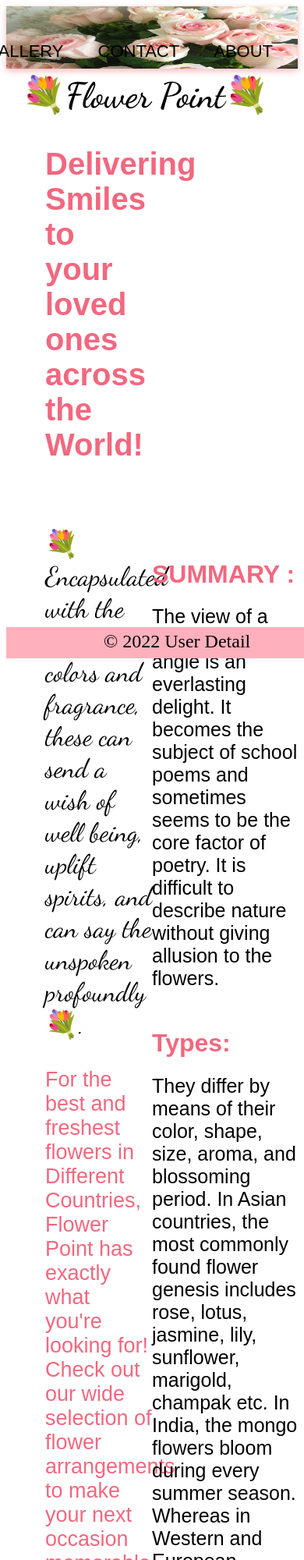
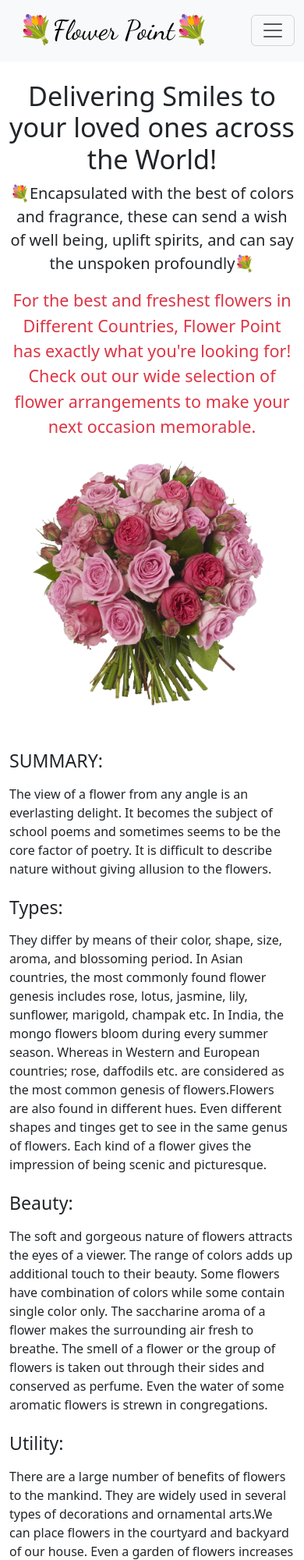
Before and after one commit to kanansharma04/demo-repo, a plain HTML site: page index2.html in a window 390 px wide. Shown: the top 2000 px of the page at 78% size. Drawn offline with nearby package versions, Linux system fonts and the light colour scheme.

Commit message:
first page responsive

```diff
--- a/index2.html
+++ b/index2.html
@@ -1,90 +1,111 @@
 <!DOCTYPE html>
 <html lang="en">
-
 <head>
-    <link rel="stylesheet" type="text/css" href="flower.css" />
     <meta charset="UTF-8">
     <meta name="viewport" content="width=device-width, initial-scale=1.0">
     <title>index</title>
+    <!-- Bootstrap CSS -->
+    <link href="https://cdn.jsdelivr.net/npm/bootstrap@5.3.2/dist/css/bootstrap.min.css" rel="stylesheet">
+    <link rel="stylesheet" type="text/css" href="flower.css" />
     <style>
         @import url('https://fonts.googleapis.com/css2?family=Dancing+Script:wght@400;500;600&family=Onest:wght@500&display=swap');
+
+        .brand-title {
+            font-family: 'Dancing Script';
+            font-size: 45px;
+            color: black;
+        }
+
+        @media (max-width: 768px) {
+            .brand-title {
+                font-size: 35px;
+            }
+        }
     </style>
 </head>
-
 <body>
-    <div id="header">
+    <nav class="navbar navbar-expand-lg bg-light">
         <div class="container">
-            <img src="" alt="">
-            <ul>
-
-                <li>
-                    <a href="index2.html">HOME</a>
+            <a class="navbar-brand brand-title" href="#">💐Flower Point💐</a>
+            <button class="navbar-toggler" type="button" data-bs-toggle="collapse" data-bs-target="#navbarNav">
+                <span class="navbar-toggler-icon"></span>
+            </button>
+            <div class="collapse navbar-collapse" id="navbarNav">
+                <ul class="navbar-nav ms-auto">
+                    <li class="nav-item">
+                        <a class="nav-link" href="index2.html">HOME</a>
                     </li>
-
-                <li>
-                    <a href="product2.html">PRODUCT</a>
+                    <li class="nav-item">
+                        <a class="nav-link" href="product2.html">PRODUCT</a>
                     </li>
-                <li>
-                    <a href="gallery2.html">GALLERY</a>
+                    <li class="nav-item">
+                        <a class="nav-link" href="gallery2.html">GALLERY</a>
                     </li>
-                <li>
-                    <a href="contact2.html">CONTACT</a>
+                    <li class="nav-item">
+                        <a class="nav-link" href="contact2.html">CONTACT</a>
                     </li>
-                <li>
-                    <a href="about2.html">ABOUT</a>
+                    <li class="nav-item">
+                        <a class="nav-link" href="about2.html">ABOUT</a>
                     </li>
                 </ul>
-            <h2 style="font-family: 'Dancing Script'; margin: 0; margin-left: 20px;    font-size: 45px; color:black">💐Flower Point💐</h2>
             </div>
         </div>
-    <section style="height: 580px;">
-        <div style="width: 50%; float: left;margin-top: 10px; ">
-            <h1 class="intro">
+    </nav>
+
+    <div class="container my-4">
+        <div class="row align-items-center">
+            <div class="col-lg-8">
+                <h1 class="display-4 text-center text-lg-start">
                     Delivering Smiles to your loved ones across the World!
                 </h1>
-            <p class="intro2">💐Encapsulated with the best of colors and fragrance, these can send a wish of well being,
-                uplift spirits, and can say the unspoken profoundly💐.</p>
-            <p style=" margin-left: 50px;
-                font-size: 27px; font-family: 'josefin sans',sans-serif; color: rgb(241, 104, 127);">For the best and
-                freshest flowers in Different
-                Countries,
-                Flower Point has exactly what you're
-                looking for! Check out our wide selection of
-                flower arrangements to make your next occasion memorable.</p>
+                <p class="lead text-center text-lg-start">
+                    💐Encapsulated with the best of colors and fragrance, these can send a wish of well being,
+                    uplift spirits, and can say the unspoken profoundly💐
+                </p>
+                <p class="fs-4 text-center text-lg-start text-danger">
+                    For the best and freshest flowers in Different Countries,
+                    Flower Point has exactly what you're looking for! Check out our wide selection of
+                    flower arrangements to make your next occasion memorable.
+                </p>
             </div>
-        <div style="width: 30%; float:left;margin-top: 10px; margin-left: 156px;">
-            <img src="images\f18.png" alt="" class="flowerimg">
+            <div class="col-lg-4">
+                <img src="images\f18.png" alt="" class="img-fluid">
+            </div>
+        </div>
     </div>
 
-    </section>
-    <div style=" margin-left: 50px;margin-bottom: 50px;">
-        <div>
-            <h1 class="headings"> SUMMARY : </h1>
-            <p class="brief">The view of a flower from any angle is an everlasting delight. It becomes the subject of
+    <div class="container my-5">
+        <div class="row">
+            <div class="col-12">
+                <section class="mb-4">
+                    <h2 class="h3 mb-3">SUMMARY:</h2>
+                    <p>The view of a flower from any angle is an everlasting delight. It becomes the subject of
                         school poems and sometimes seems to be the core factor of poetry. It is difficult to describe nature
                         without giving allusion to the flowers.</p>
-        </div>
+                </section>
 
-    <div>
-        <h1 class="headings"> Types: </h1>
-        <p class="brief">They differ by means of their color, shape, size, aroma, and blossoming period. In Asian
+                <section class="mb-4">
+                    <h2 class="h3 mb-3">Types:</h2>
+                    <p>They differ by means of their color, shape, size, aroma, and blossoming period. In Asian
                         countries, the most commonly found flower genesis includes rose, lotus, jasmine, lily, sunflower,
                         marigold, champak etc. In India, the mongo flowers bloom during every summer season. Whereas in Western
                         and European countries; rose, daffodils etc. are considered as the most common genesis of
                         flowers.Flowers are also found in different hues. Even different shapes and tinges get to see in the
                         same genus of flowers. Each kind of a flower gives the impression of being scenic and picturesque.</p>
-    </div>
-    <div>
-        <h1 class="headings"> Beauty: </h1>
-        <p class="brief">The soft and gorgeous nature of flowers attracts the eyes of a viewer. The range of colors
+                </section>
+
+                <section class="mb-4">
+                    <h2 class="h3 mb-3">Beauty:</h2>
+                    <p>The soft and gorgeous nature of flowers attracts the eyes of a viewer. The range of colors
                         adds up additional touch to their beauty. Some flowers have combination of colors while some contain
                         single color only. The saccharine aroma of a flower makes the surrounding air fresh to breathe. The
                         smell of a flower or the group of flowers is taken out through their sides and conserved as perfume.
                         Even the water of some aromatic flowers is strewn in congregations.</p>
-    </div>
-    <div>
-        <h1 class="headings"> Utility: </h1>
-        <p class="brief">There are a large number of benefits of flowers to the mankind. They are widely used in
+                </section>
+
+                <section class="mb-4">
+                    <h2 class="h3 mb-3">Utility:</h2>
+                    <p>There are a large number of benefits of flowers to the mankind. They are widely used in
                         several types of decorations and ornamental arts.We can place flowers in the courtyard and backyard of
                         our house. Even a garden of flowers increases the beauty of our house or any other place. The flowers
                         are a natural source of honey. Bees accumulate several kinds of juices from the flowers and stock up it
@@ -92,29 +113,37 @@
                         wraths are also used while providing homage to our deities. Flower garlands are used to honor the chief
                         guests. Many artificial beautifying products such as hair oil, face scrubs, shampoos, hair gel etc. make
                         use of flowers as a chore ingredient.</p>
-    </div>
-    <div>
-        <h1 class="headings">A symbol of Love: </h1>
-        <p class="brief">Flowers, especially roses, are often considered as a symbol of love. Lovers greet their
+                </section>
+
+                <section class="mb-4">
+                    <h2 class="h3 mb-3">A symbol of Love:</h2>
+                    <p>Flowers, especially roses, are often considered as a symbol of love. Lovers greet their
                         partner by giving colorful flowers or a bouquet.</p>
-    </div>
-    <div>
-        <h1 class="headings"> Harmful flowers: </h1>
-        <p class="brief"> Not all flowers are good for human. Some flowers contain toxic chemicals. Even thorns of
+                </section>
+
+                <section class="mb-4">
+                    <h2 class="h3 mb-3">Harmful flowers:</h2>
+                    <p>Not all flowers are good for human. Some flowers contain toxic chemicals. Even thorns of
                         some flowers can scratch our hand. Some of the forest flowers can be dangerous. Touching them can cause
                         skin diseases.</p>
-    </div>
-    <div>
-        <h1 class="headings">Conclusion: </h1>
-        <p class="brief">Flowers are always been the nicest creation of nature. We must plant flowering trees around
+                </section>
+
+                <section class="mb-4">
+                    <h2 class="h3 mb-3">Conclusion:</h2>
+                    <p>Flowers are always been the nicest creation of nature. We must plant flowering trees around
                         to our house, office, or empty place for getting more pleasure from this nature's gift. Flowers have the
                         ability to change someone's mood. So we can take an advantage of this fact to impress our dear ones who
                         are angry on us.</p>
+                </section>
+            </div>
         </div>
     </div>
 
-    <div style="height:50px; position:absolute; top:1900px; width:99%;"></div>
-    <div id='foot'>&copy; 2022 User Detail</div>
+    <footer class="bg-light py-3 text-center">
+        <p class="mb-0">&copy; 2022 User Detail</p>
+    </footer>
+
+    <!-- Bootstrap JS -->
+    <script src="https://cdn.jsdelivr.net/npm/bootstrap@5.3.2/dist/js/bootstrap.bundle.min.js"></script>
 </body>
-
 </html>
```
Lines whose indentation alone changed are shown as unchanged.
